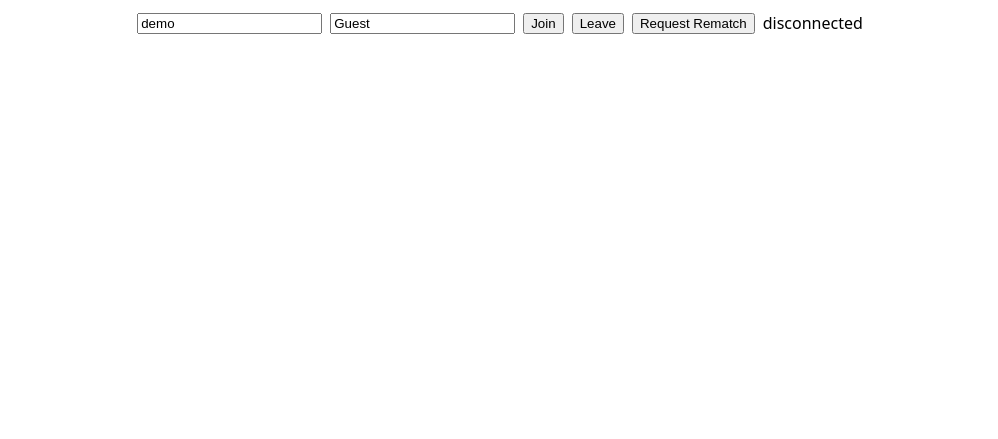
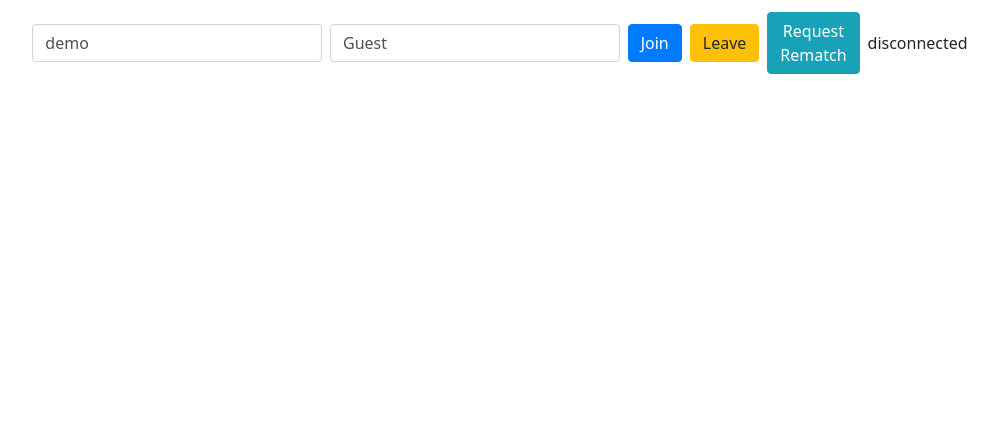
Before and after one commit to myk225/tictactoe, a website: page public/index.html in a window 1280 px wide. Shown: the whole page, without its empty margins (140-1138 px from the left). Drawn offline with nearby package versions, Linux system fonts and the light colour scheme; no server answers.

Commit message:
updated some css

```diff
--- a/public/index.html
+++ b/public/index.html
@@ -4,16 +4,17 @@
   <meta charset="utf-8" />
   <title>Realtime TicTacToe (vanilla)</title>
   <meta name="viewport" content="width=device-width,initial-scale=1" />
+  <link rel="stylesheet" href="https://cdn.jsdelivr.net/npm/bootstrap@4.4.1/dist/css/bootstrap.min.css" integrity="sha384-Vkoo8x4CGsO3+Hhxv8T/Q5PaXtkKtu6ug5TOeNV6gBiFeWPGFN9MuhOf23Q9Ifjh" crossorigin="anonymous">
   <link rel="stylesheet" href="style.css" />
 </head>
 <body>
   <div id="app">
     <header id="controls">
-      <input id="room" placeholder="room id" value="demo" />
-      <input id="name" placeholder="your name" value="Guest" />
-      <button id="join">Join</button>
-      <button id="leave">Leave</button>
-      <button id="rematch">Request Rematch</button>
+      <input id="room" class="form-control" placeholder="room id" value="demo" />
+      <input id="name" class="form-control" placeholder="your name" value="Guest" />
+      <button class="btn btn-primary" id="join">Join</button>
+      <button id="leave" class="btn btn-warning">Leave</button>
+      <button id="rematch" class="btn btn-info">Request Rematch</button>
       <div id="status">disconnected</div>
     </header>
 
```
